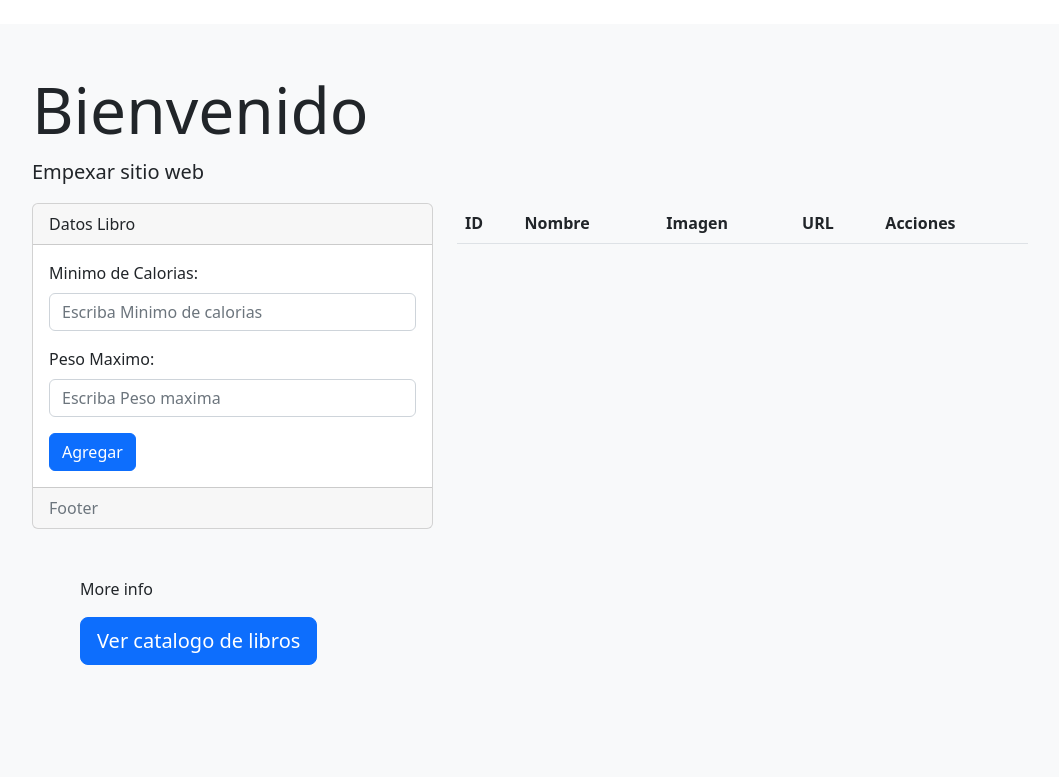
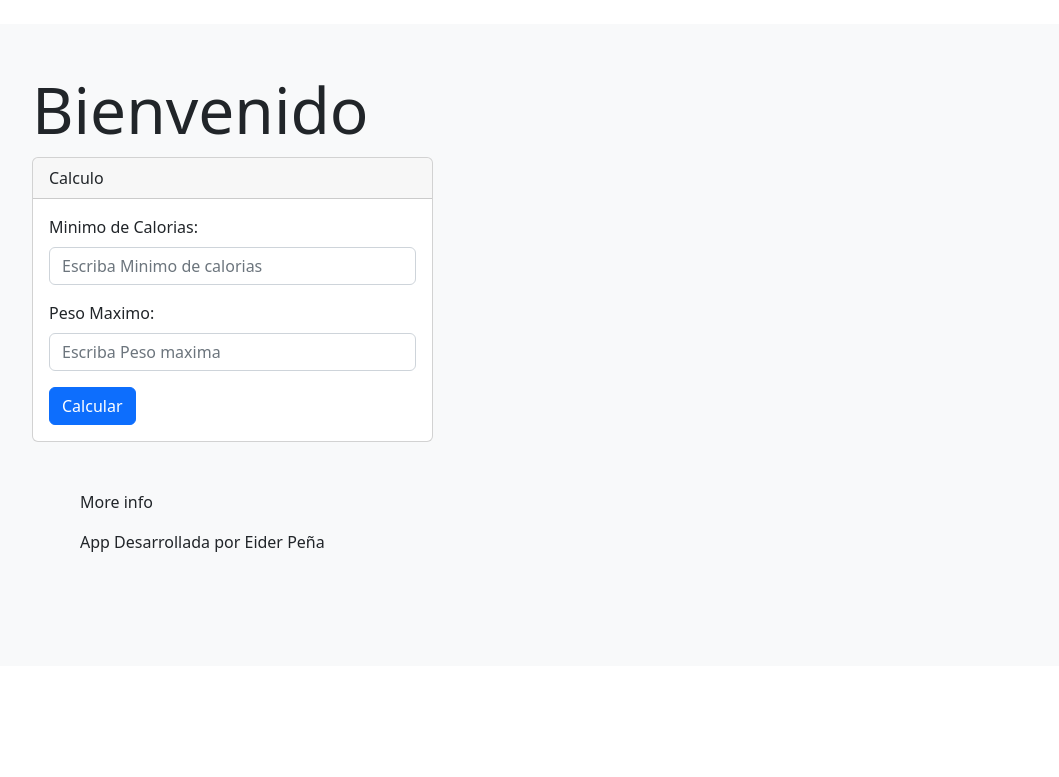
Before and after one commit to eider1939/Prueba_Tecnica_OPA, a Flask app: page / in a window 1280 px wide. Shown: the part 56-833 px from the top of the page, without its empty margins (110-1169 px from the left). After the commit the page ends 608 px from the top, so only its background shows below. Run offline with Flask 3, Linux system fonts and the light colour scheme; lists and menus that the app fills with data are empty; some libraries are stand-ins or nearby versions.

Commit message:
version-completa

```diff
--- a/App.py
+++ b/App.py
@@ -3,6 +3,7 @@ from flask import Flask
 from flask import render_template, request, redirect, session
 from flask import send_from_directory
 from flask_bootstrap import Bootstrap
+from Logic.logica import elementosCalcular
 
 app=Flask(__name__)
 Bootstrap(app)
@@ -15,5 +16,17 @@ def inicio():
 def css_link(archivocss):
     return send_from_directory(os.path.join('/Templates/Sitio/css/'),archivocss)
 
+@app.route('/index/Calcular', methods=['POST'])
+def admin_libros_guardar():
+
+    _Calorias=int(request.form['IntCalorias'])
+    _Peso=int(request.form['IntPeso'])
+
+    conjunto_respuesta=elementosCalcular(_Calorias,_Peso)
+
+    #return redirect('/admin/libros')
+    return render_template('/Sitio/Resultados.html',conjunto_respuesta=conjunto_respuesta)
+
+
 if __name__=='__main__':
     app.run(debug=True)
--- a/Templates/Sitio/index.html
+++ b/Templates/Sitio/index.html
@@ -2,7 +2,6 @@
     <div class="p-5 bg-light">
         <div class="container">
             <h1 class="display-3">Bienvenido</h1>
-            <p class="lead">Empexar sitio web</p>
     </div>
     <div class="container">
         <!--contiene la fila-->
@@ -11,70 +10,27 @@
             <div class="col-md-5">
                 <div class="card">
                     <div class="card-header">
-                        Datos Libro
+                        Calculo
                     </div>
                     <div class="card-body">
-                        <form action="/admin/libros/guardar" method="post" enctype="multipart/form-data">
+                        <form action="/index/Calcular" method="post" enctype="multipart/form-data">
                             <div class="mb-3">
-                              <label for="txtNombre" class="form-label">Minimo de Calorias:</label>
-                              <input type="text" class="form-control" name="txtNombre" id="txtNombre" aria-describedby="helpId" placeholder="Escriba Minimo de calorias">
+                              <label for="IntCalorias" class="form-label">Minimo de Calorias:</label>
+                              <input type="number" class="form-control" name="IntCalorias" id="IntCalorias" aria-describedby="helpId" placeholder="Escriba Minimo de calorias">
                             </div>
                             <div class="mb-3">
-                              <label for="txtURL" class="form-label">Peso Maximo: </label>
-                              <input type="text" class="form-control" name="txtURL" id="txtURL" aria-describedby="helpId" placeholder="Escriba Peso maxima">
+                              <label for="IntPeso" class="form-label">Peso Maximo: </label>
+                              <input type="number" class="form-control" name="IntPeso" id="IntPeso" aria-describedby="helpId" placeholder="Escriba Peso maxima">
                             </div>
-                            <button type="submit" class="btn btn-primary">Agregar</button>
+                            <button type="submit" class="btn btn-primary">Calcular</button>
                         </form>
-                    </div>
-                    <div class="card-footer text-muted">
-                        Footer
                     </div>
                 </div>
             </div>
-            <!--contien la tabla donde se muestran lso libros agragados-->
-            <div class="col-md-7">
-                <table class="table">
-                    <thead>
-                        <tr>
-                            <th>ID</th>
-                            <th>Nombre</th>
-                            <th>Imagen</th>
-                            <th>URL</th>
-                            <th>Acciones</th>
-                        </tr>
-                    </thead>
-                    <tbody>
-                        {% for libro in lista_libros %}
-                        <tr>
-                            <td>{{libro[0]}}</td>
-                            <td>{{libro[1]}}</td>
-                            <td>
-                                <img width="60" src="/img/{{libro[2]}}" class="img-fluid rounded-top" alt="">
-                            </td>
-                            <td >
-                                <a name="" id="" class="btn btn-success" href="{{libro[3]}}" role="button">Ver Link</a>
-                            </td>
-                            <td>
-                                <form action="/admin/libros/borrar" method="post">
-                                    <input value="{{libro[0]}}" type="hidden" name="txtID" id="txtID">
-                                    <button type="submit" class="btn btn-danger">Eliminar</button>
-                                </form>
-                            </td>
-                        </tr>
-                        {% endfor %}
-                    </tbody>
-                </table>
-
-            </div>
-
-        </div>
-    </div>
     <div class="p-5 bg-light">
         <div class="container">
             <p>More info</p>
-            <p class="lead">
-                <a class="btn btn-primary btn-lg" href="/libros" role="button">Ver catalogo de libros</a>
-            </p>
+            <p>App Desarrollada por Eider Peña</p>
         </div>
     </div>
 
```
Also changed, not shown: Logic/logica.py (added, +53 -0 lines), Logic/test.py (added, +49 -0 lines), Templates/Sitio/Resultados.html (added, +41 -0 lines), Templates/Sitio/libros.html (added, +36 -0 lines), Img/calculo.JPG (added), Img/index.JPG (added), Img/resultados.JPG (added), README.md.
